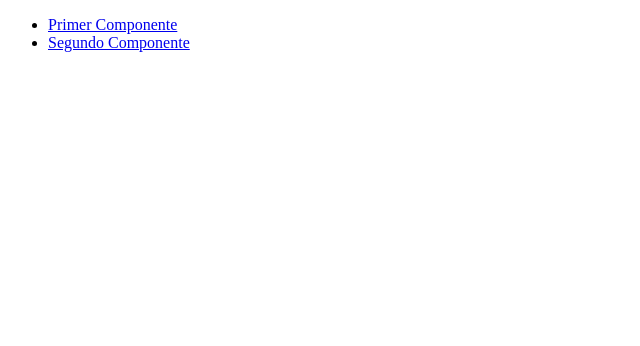
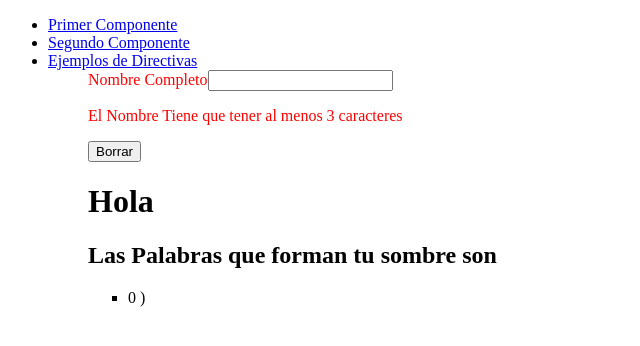
Before and after one commit to DanielCarbajal314/curso-angular-12, an Angular app: page /directive in a window 1280 px wide. Before the commit this address led to /. Shown: the top 346 px of the page, without its empty margins (0-640 px from the left). Built offline with nearby package versions, Linux system fonts and the light colour scheme.

Commit message:
Directivas

```diff
--- a/src/app/app-routing.module.ts
+++ b/src/app/app-routing.module.ts
@@ -1,12 +1,14 @@
 import { NgModule } from '@angular/core';
 import { RouterModule, Routes } from '@angular/router';
+import { DirectivesComponent } from './route/directives/directives.component';
 import { FirstComponent } from './route/first/first.component';
 import { SecondComponent } from './route/second/second.component';
 
 const routes: Routes = [
   { path: '', component: FirstComponent },
   { path: 'first', component: FirstComponent },
-  { path: 'second', component: SecondComponent }
+  { path: 'second', component: SecondComponent },
+  { path: 'directive', component: DirectivesComponent }
 ];
 
 @NgModule({
--- a/src/app/app.component.html
+++ b/src/app/app.component.html
@@ -1,5 +1,6 @@
 <ul>
   <li><a routerLink="first">Primer Componente</a> </li>
   <li><a routerLink="second">Segundo Componente</a></li>
+  <li><a routerLink="directive">Ejemplos de Directivas</a></li>
 <ul>
 <router-outlet></router-outlet>
--- /dev/null
+++ b/src/app/route/directives/directives.component.html
@@ -0,0 +1,12 @@
+<label [ngClass]="nameIsNotValid ? 'error' : '' ">Nombre Completo</label>
+<input type="text" [(ngModel)]="name">
+<p class="error" *ngIf="nameIsNotValid"> El Nombre Tiene que tener al menos 3 caracteres </p>
+
+<button (click)="clean()">Borrar</button>
+
+
+<h1>Hola {{name}}</h1>
+<h2>Las Palabras que forman tu sombre son</h2>
+<ul>
+    <li *ngFor="let word of name.split(' '); index as i" >{{i}} ) {{word}}</li>
+</ul>
--- /dev/null
+++ b/src/app/route/directives/directives.component.scss
@@ -0,0 +1,3 @@
+.error{
+    color: red;
+}
--- /dev/null
+++ b/src/app/route/directives/directives.component.ts
@@ -0,0 +1,24 @@
+import { Component, OnInit } from '@angular/core';
+
+@Component({
+  selector: 'app-directives',
+  templateUrl: './directives.component.html',
+  styleUrls: ['./directives.component.scss']
+})
+export class DirectivesComponent implements OnInit {
+  name = ''
+
+  get nameIsNotValid(){
+    return this.name.length < 3;
+  }
+
+  constructor() { }
+
+  ngOnInit(): void {
+  }
+
+  clean(){
+    this.name = '';
+  }
+
+}
```
Also changed, not shown: src/app/app.module.ts (+6 -2 lines), 1 other file (tests, documents, lock files or other folders).
